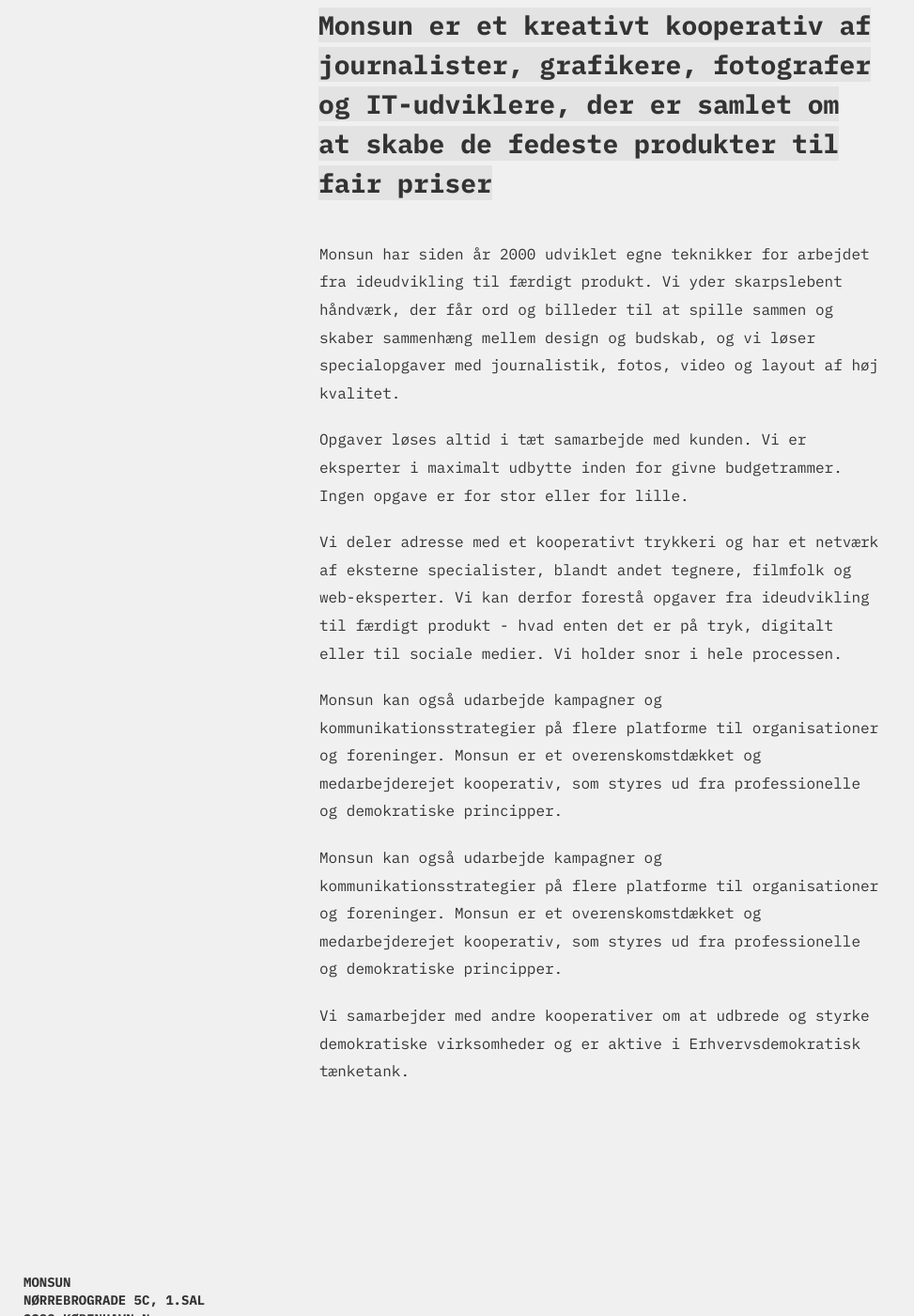
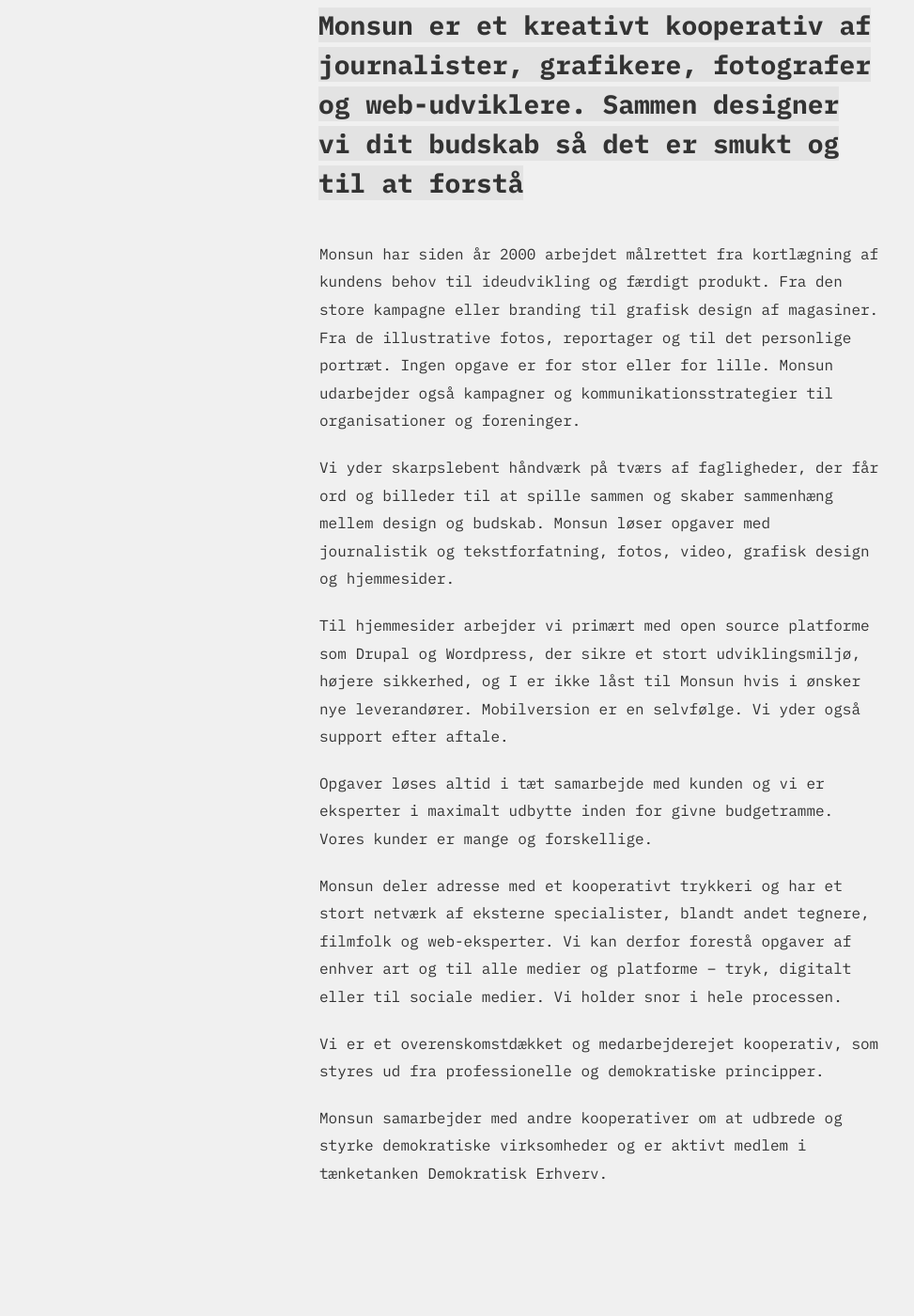
Before and after one commit to MonsunDK/monsundk.github.io, a Jekyll site: the page built from om.md, in a window 1280 px wide and 1400 px high, scrolled down 605 px. Shown: the whole window at 94% size, without its empty margins (0-973 px from the left). Built offline with Jekyll 4.4.1, drawn with Linux system fonts in a browser that asks for light colours; nearby versions of some CDN libraries; some web fonts are replaced; library files that are not in the unit come from our copies.

Commit message:
about, text update

```diff
--- a/om.md
+++ b/om.md
@@ -3,22 +3,23 @@
 label: >
   Om Monsun
 title: >
-  Monsun er et kreativt kooperativ af journalister, grafikere, fotografer og IT-udviklere, der er samlet om at skabe de fedeste produkter til fair priser
+  Monsun er et kreativt kooperativ af journalister, grafikere, fotografer og web-udviklere. Sammen designer vi dit budskab så det er smukt og til at forstå
 manchet:
 permalink: /om/
 image:
 hero: monsun_etagen.jpg
 ---
-Monsun har siden år 2000 udviklet egne teknikker for arbejdet fra ideudvikling til færdigt produkt. Vi yder skarpslebent håndværk, der får ord og billeder til at spille sammen og skaber sammenhæng mellem design og budskab, og vi løser specialopgaver med journalistik, fotos, video og layout af høj kvalitet.
+Monsun har siden år 2000 arbejdet målrettet fra kortlægning af kundens behov til ideudvikling og færdigt produkt. Fra den store kampagne eller branding til grafisk design af magasiner. Fra de illustrative fotos, reportager og til det personlige portræt. Ingen opgave er for stor eller for lille. Monsun udarbejder også kampagner og kommunikationsstrategier til organisationer og foreninger.
 
-Opgaver løses altid i tæt samarbejde med kunden. Vi er eksperter i maximalt udbytte inden for givne budgetrammer. Ingen opgave er for stor eller for lille.
+Vi yder skarpslebent håndværk på tværs af fagligheder, der får ord og billeder til at spille sammen og skaber sammenhæng mellem design og budskab.
+Monsun løser opgaver med journalistik og tekstforfatning, fotos, video, grafisk design og hjemmesider.
 
-Vi deler adresse med et kooperativt trykkeri og har et netværk af eksterne specialister, blandt andet tegnere, filmfolk og web-eksperter. Vi kan derfor forestå opgaver fra ideudvikling til færdigt produkt - hvad enten det er på tryk, digitalt eller til sociale medier. Vi holder snor i hele processen.
+Til hjemmesider arbejder vi primært med open source platforme som Drupal og Wordpress, der sikre et stort udviklingsmiljø, højere sikkerhed, og I er ikke låst til Monsun hvis i ønsker nye leverandører. Mobilversion er en selvfølge. Vi yder også support efter aftale.
 
-Monsun kan også udarbejde kampagner og kommunikationsstrategier på flere platforme til organisationer og foreninger.
-Monsun er et overenskomstdækket og medarbejderejet kooperativ, som styres ud fra professionelle og demokratiske principper.
+Opgaver løses altid i tæt samarbejde med kunden og vi er eksperter i maximalt udbytte inden for givne budgetramme. Vores kunder er mange og forskellige.
 
-Monsun kan også udarbejde kampagner og kommunikationsstrategier på flere platforme til organisationer og foreninger.
-Monsun er et overenskomstdækket og medarbejderejet kooperativ, som styres ud fra professionelle og demokratiske principper.
+Monsun deler adresse med et kooperativt trykkeri og har et stort netværk af eksterne specialister, blandt andet tegnere, filmfolk og web-eksperter. Vi kan derfor forestå opgaver af enhver art og til alle medier og platforme – tryk, digitalt eller til sociale medier. Vi holder snor i hele processen.
 
-Vi samarbejder med andre kooperativer om at udbrede og styrke demokratiske virksomheder og er aktive i Erhvervsdemokratisk tænketank.
+Vi er et overenskomstdækket og medarbejderejet kooperativ, som styres ud fra professionelle og demokratiske principper.
+
+Monsun samarbejder med andre kooperativer om at udbrede og styrke demokratiske virksomheder og er aktivt medlem i tænketanken Demokratisk Erhverv.
```
Also changed, not shown: 2 other files.
